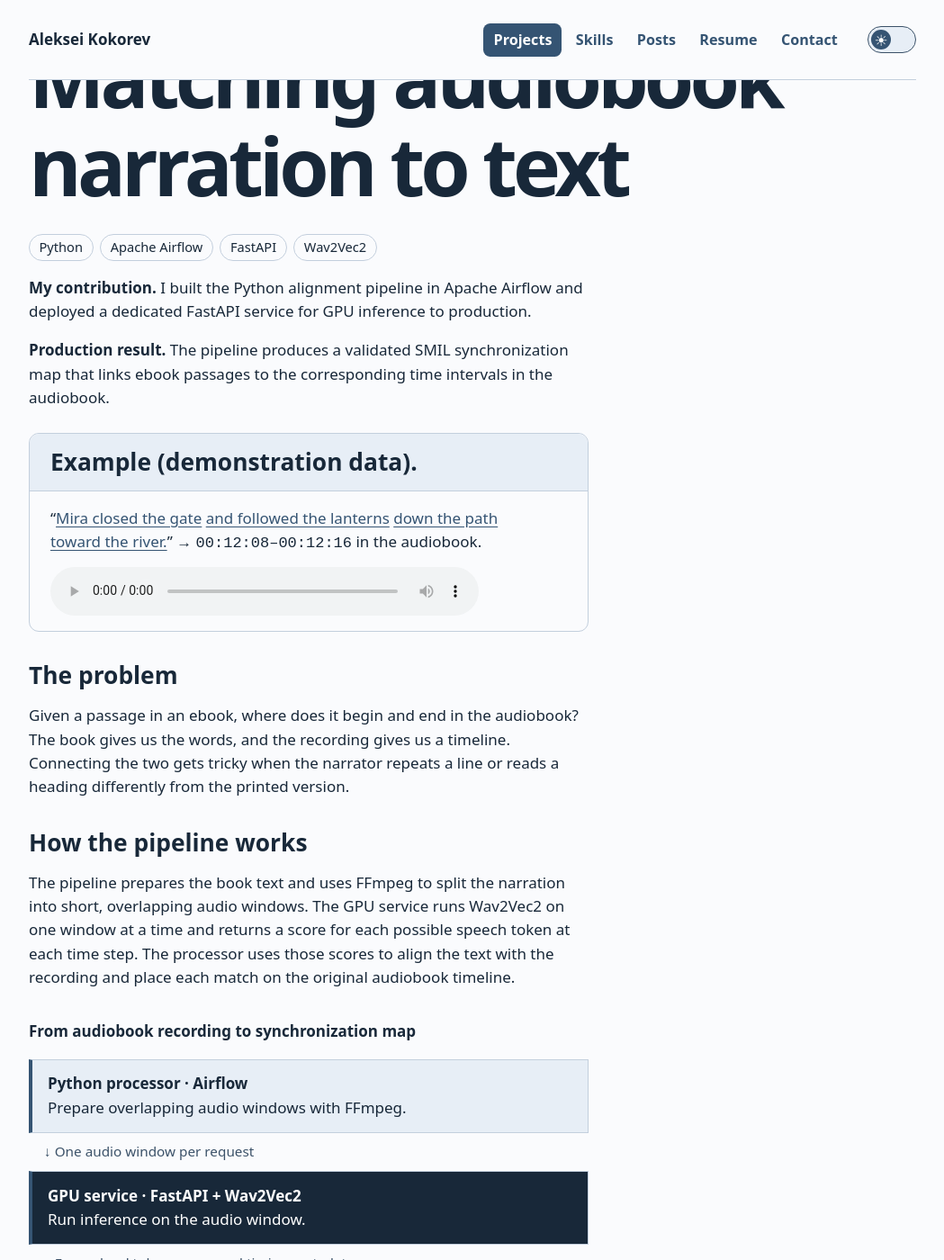
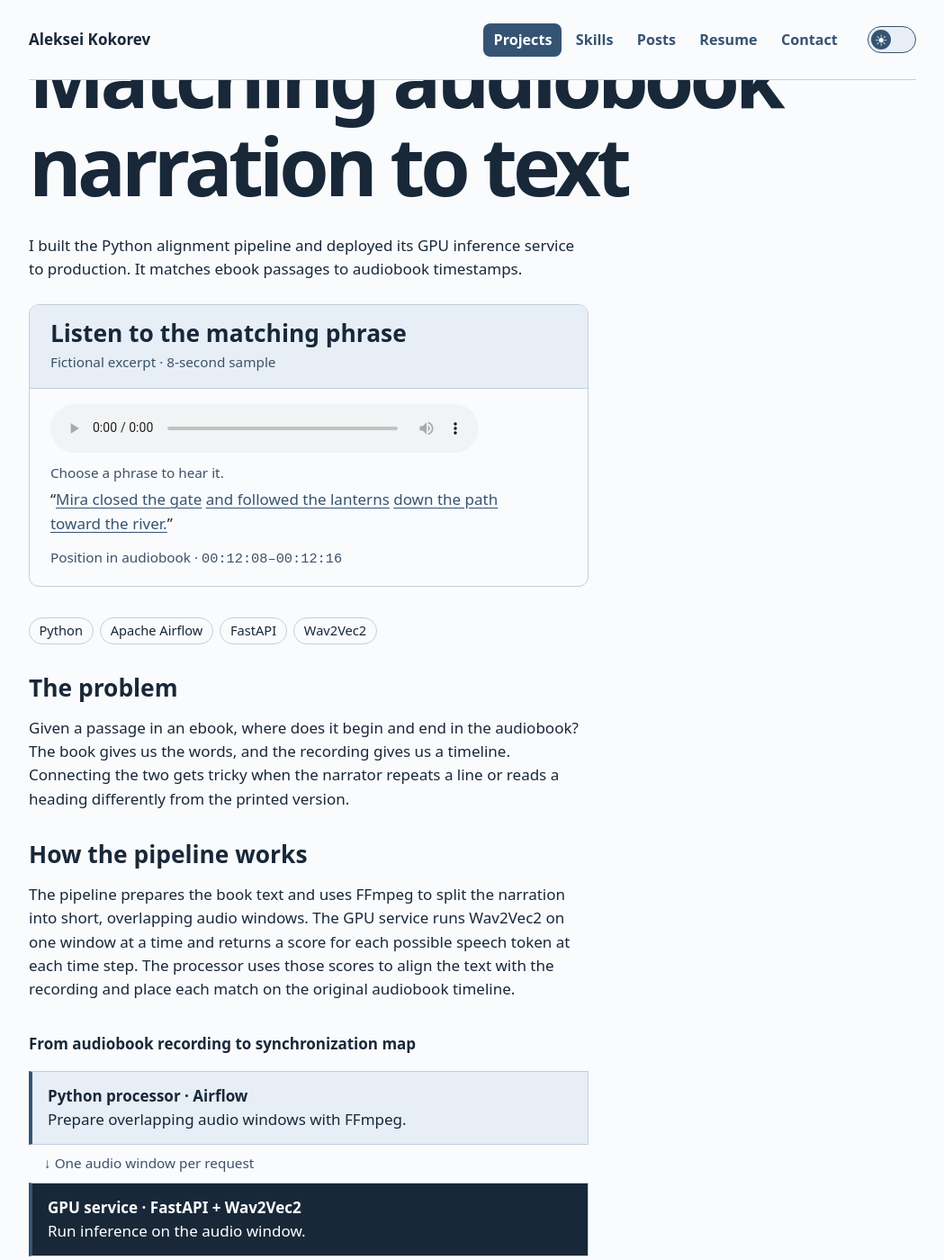
Before and after one commit to alex-coch/alex-coch.github.io, a Jekyll site: the page projects/audiobook-alignment/index.html, which Jekyll copies as it is, in a window 1280 px wide and 1400 px high, scrolled down 196 px. Shown: the whole window at 90% size, without its empty margins (115-1164 px from the left). Built offline with Jekyll 4.4.1, drawn with Linux system fonts in a browser that asks for light colours.

Commit message:
Put the audiobook case player before the transcript

```diff
--- a/assets/portfolio.css
+++ b/assets/portfolio.css
@@ -42,6 +42,8 @@ p {max-width:64ch}.hero p {font-size:1.2rem} nav {margin:1.6rem 0}
 .comparison-result-new strong {color:var(--accent)}
 .alignment-example-body p {margin:0 0 .75rem}
 .alignment-example-body audio {display:block;width:min(100%,28rem)}
+.alignment-example-body .alignment-hint {margin:.65rem 0 .25rem;color:var(--muted);font-size:.9rem}
+.alignment-example-body .alignment-time {margin:0;color:var(--muted);font-size:.9rem}
 #example-transcript button {
   appearance:none;background:transparent;border:0;border-radius:.2em;padding:0;
   color:var(--accent);font:inherit;cursor:pointer;
--- a/projects/audiobook-alignment/index.html
+++ b/projects/audiobook-alignment/index.html
@@ -1,7 +1,7 @@
 <!doctype html>
 <html lang="en"><head><meta charset="utf-8"><meta name="viewport" content="width=device-width, initial-scale=1"><title>Matching audiobook narration to text · Aleksei Kokorev</title><link rel="icon" href="/assets/ak.svg?v=3" type="image/svg+xml">
 <script src="/assets/theme.js?v=2"></script>
-<link rel="stylesheet" href="/assets/portfolio.css?v=42"><script defer src="/assets/portfolio-nav.js?v=7"></script>
+<link rel="stylesheet" href="/assets/portfolio.css?v=57"><script defer src="/assets/portfolio-nav.js?v=7"></script>
 <script defer src="example-alignment.js?v=3"></script>
 </head>
 <body><header>
@@ -27,32 +27,33 @@
 <section class="case">
 <p class="meta">Production GPU service · Python backend engineering</p>
 <h1>Matching audiobook narration to text</h1>
+<p>I built the Python alignment pipeline and deployed its GPU inference service to production. It matches ebook passages to audiobook timestamps.</p>
+<section class="comparison-result" aria-labelledby="alignment-example">
+  <div class="comparison-result-heading">
+    <h2 id="alignment-example">Listen to the matching phrase</h2>
+    <p>Fictional excerpt · 8-second sample</p>
+  </div>
+  <div class="alignment-example-body">
+    <audio id="example-narration" controls preload="metadata" aria-label="Sample narration">
+      <source src="example-narration.mp3" type="audio/mpeg">
+      <a href="example-narration.mp3">Download the sample narration (MP3)</a>
+    </audio>
+    <p class="alignment-hint">Choose a phrase to hear it.</p>
+    <p id="example-transcript">
+      “<button type="button" data-start="0" data-end="1.96" aria-controls="example-narration">Mira closed the gate</button>
+      <button type="button" data-start="1.96" data-end="4.35" aria-controls="example-narration">and followed the lanterns</button>
+      <button type="button" data-start="4.35" data-end="5.64" aria-controls="example-narration">down the path</button>
+      <button type="button" data-start="5.64" data-end="7.17" aria-controls="example-narration">toward the river.</button>”
+    </p>
+    <p class="alignment-time">Position in audiobook · <code>00:12:08–00:12:16</code></p>
+  </div>
+</section>
 <ul role="list" class="tech-tags" aria-label="Tech stack">
   <li>Python</li>
   <li>Apache Airflow</li>
   <li>FastAPI</li>
   <li>Wav2Vec2</li>
 </ul>
-<p><strong>My contribution.</strong> I built the Python alignment pipeline in Apache Airflow and deployed a dedicated FastAPI service for GPU inference to production.</p>
-<p><strong>Production result.</strong> The pipeline produces a validated SMIL synchronization map that links ebook passages to the corresponding time intervals in the audiobook.</p>
-<section class="comparison-result" aria-labelledby="alignment-example">
-  <div class="comparison-result-heading">
-    <h2 id="alignment-example">Example (demonstration data).</h2>
-  </div>
-  <div class="alignment-example-body">
-    <p id="example-transcript">
-      “<button type="button" data-start="0" data-end="1.96" aria-controls="example-narration">Mira closed the gate</button>
-      <button type="button" data-start="1.96" data-end="4.35" aria-controls="example-narration">and followed the lanterns</button>
-      <button type="button" data-start="4.35" data-end="5.64" aria-controls="example-narration">down the path</button>
-      <button type="button" data-start="5.64" data-end="7.17" aria-controls="example-narration">toward the river.</button>”
-      → <code>00:12:08–00:12:16</code> in the audiobook.
-    </p>
-    <audio id="example-narration" controls preload="auto" aria-label="Sample narration">
-      <source src="example-narration.mp3" type="audio/mpeg">
-      <a href="example-narration.mp3">Download the sample narration (MP3)</a>
-    </audio>
-  </div>
-</section>
 <h2>The problem</h2>
 <p>Given a passage in an ebook, where does it begin and end in the audiobook? The book gives us the words, and the recording gives us a timeline. Connecting the two gets tricky when the narrator repeats a line or reads a heading differently from the printed version.</p>
 <h2>How the pipeline works</h2>
```
